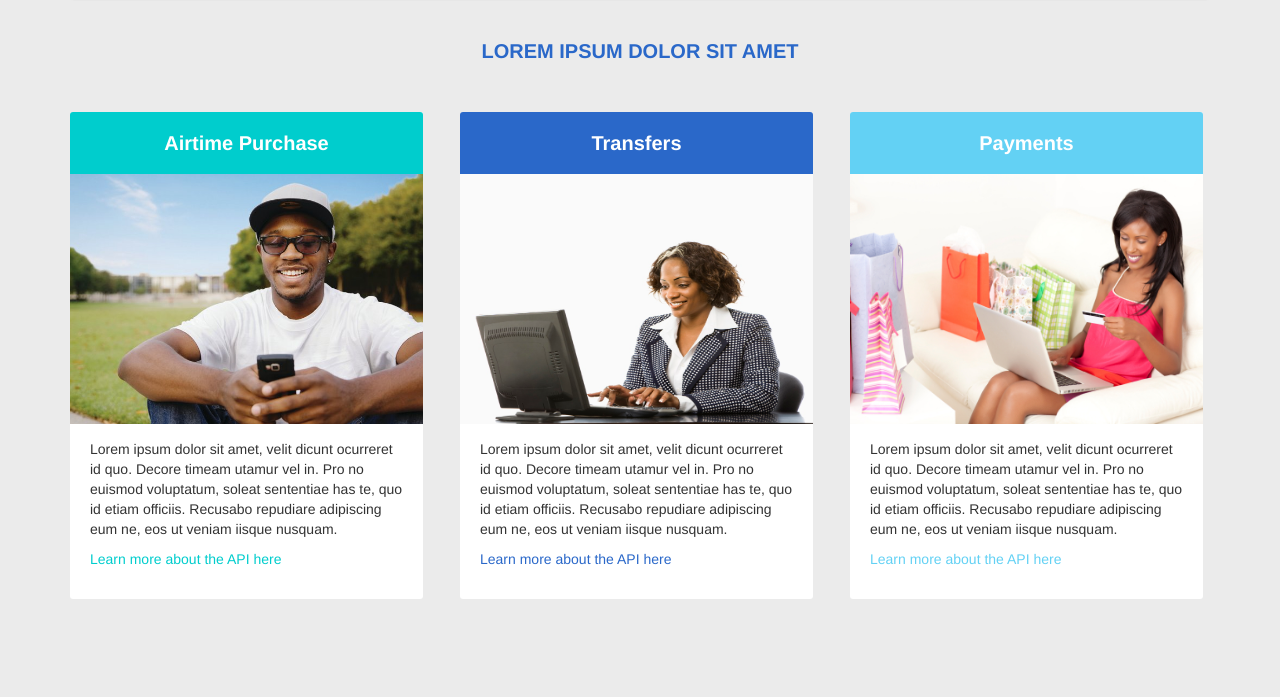
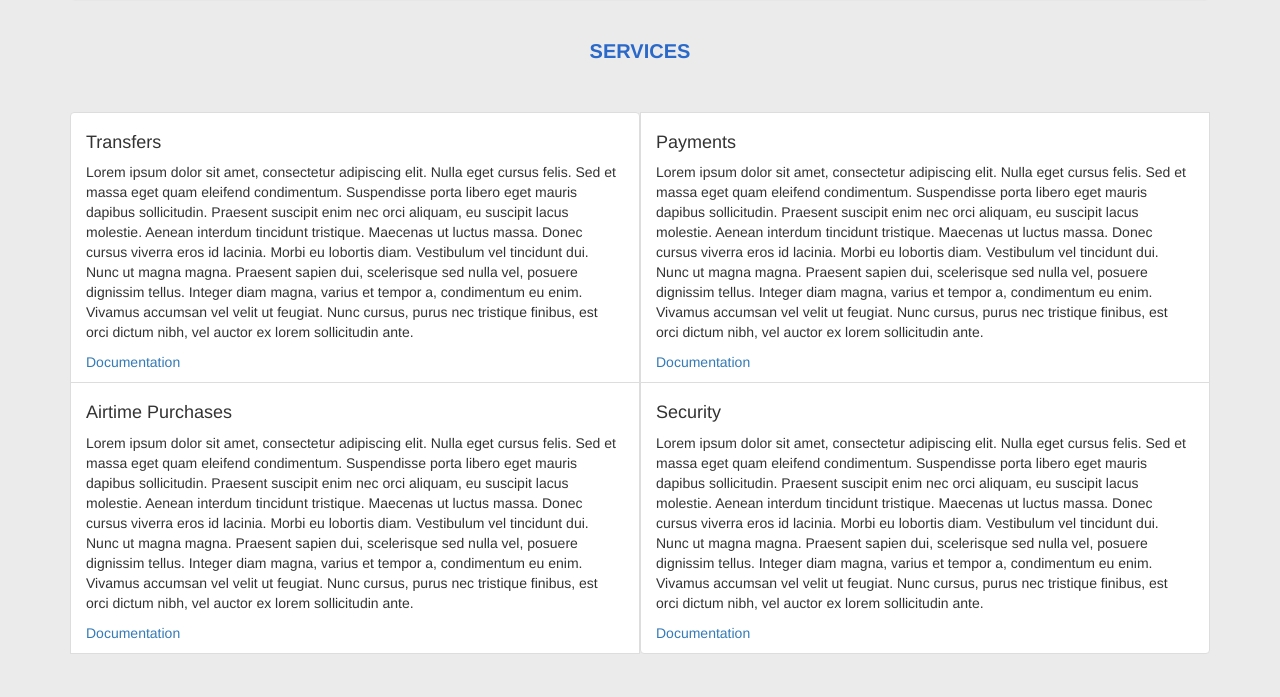
Before and after one commit to paywithcapturemw/DeveloperCentral, a website: page public/index.html at #!/services in a window 1280 px wide. Shown: the part 103-800 px from the top of the page. Drawn offline with nearby package versions, Linux system fonts and the light colour scheme; some packages are replaced by stand-ins of ours; files that its build step writes are made by us from their sources; a script that the page names is missing.

Commit message:
Added the service list page and edited the nav bar

```diff
--- a/public/index.html
+++ b/public/index.html
@@ -17,6 +17,7 @@
     <!-- <link rel="stylesheet" href="../bower_components/angular-ui/angular-ui.css"> -->
     <link rel="stylesheet" href="styles/main.css">
     <link rel="stylesheet" href="styles/header.css">
+    <link rel="stylesheet" href="styles/services-list.css">
     <!-- endbuild -->
 </head>
 
@@ -39,14 +40,14 @@
                 <div class="collapse navbar-collapse nav-padding" collapse="!isCollapsed" role="navigation">
                     <ul class="nav navbar-nav navbar-right">
                         <li class="header">
-                            <a class="nav-border">Services</a>
+                            <a class="nav-border" href="/#/services">Services</a>
                         </li>
                         <li class="divider-vertical"></li>
                         <li>
-                            <a class="nav-border">Community</a>
+                            <a class="nav-border" href="/#!">API Showcase</a>
                         </li>
                         <li>
-                            <a class="nav-border" href="">Support</a>
+                            <a class="nav-border" href="">Login</a>
                         </li>
                         <li>
                             <a ng-click="openRegistrationModal()">Register</a>
--- a/public/scripts/app.js
+++ b/public/scripts/app.js
@@ -27,6 +27,11 @@ app.config(function ($routeProvider) {
         controller: 'MainCtrl',
         controllerAs: 'main'
       })
+      .when('/services', {
+        templateUrl: 'views/services-list.html',
+        controller: 'MainCtrl',
+        controllerAs: 'main'
+      })
       .otherwise({
         redirectTo: '/'
       });
--- a/public/scripts/controllers/authentication-controller.js
+++ b/public/scripts/controllers/authentication-controller.js
@@ -5,7 +5,6 @@ app.controller('AuthenticationCtrl',
 
         // $scope.details = details;
         $scope.register = function() {
-            console.log("user details is =",$scope.user);
             $modalInstance.close({user: $scope.user});
             $scope.signup($scope.user);
         };
@@ -34,9 +33,6 @@ app.controller('AuthenticationCtrl',
             $http.post('/user', user).success(function(response) {
                 //If successful we assign the response to the global user model
                 $scope.user = response;
-                console.log('user=',$scope.user);
-                //And redirect to the index page
-                // $location.path('/');
             }).error(function(response) {
                 $scope.error = response.message;
             });
--- /dev/null
+++ b/public/styles/services-list.css
@@ -0,0 +1,17 @@
+/* {
+  margin: 0;
+  padding: 0;
+}*/
+
+
+
+/*.clearfix() {
+  &:before,
+  &:after {
+    content: " ";
+    display: table;
+  }
+  &:after {
+    clear: both;
+  }
+}*/
--- /dev/null
+++ b/public/views/services-list.html
@@ -0,0 +1,43 @@
+<div ng-controller="MainCtrl">
+    <div class="row services-parent-div">
+        <div class="col-md-12 introduction">
+            <p class="text-uppercase text-center">Services</p>
+        </div>
+        <div class="services-list clearfix">
+            <div class="container">
+                <div id="home_div">
+                    <div class="list-group" data-ng-controller="JobsController" data-ng-init="find()">
+                        <div class="list-group-item col-md-6" style="overflow: hidden">
+                                <h4>Transfers</h4>
+                                <p>Lorem ipsum dolor sit amet, consectetur adipiscing elit. Nulla eget cursus felis. Sed et massa eget quam eleifend condimentum. Suspendisse porta libero eget mauris dapibus sollicitudin. Praesent suscipit enim nec orci aliquam, eu suscipit lacus molestie. Aenean interdum tincidunt tristique. Maecenas ut luctus massa. Donec cursus viverra eros id lacinia. Morbi eu lobortis diam. Vestibulum vel tincidunt dui. Nunc ut magna magna. Praesent sapien dui, scelerisque sed nulla vel, posuere dignissim tellus. Integer diam magna, varius et tempor a, condimentum eu enim. Vivamus accumsan vel velit ut feugiat. Nunc cursus, purus nec tristique finibus, est orci dictum nibh, vel auctor ex lorem sollicitudin ante.</p>
+                                 <div>
+                                  <a href="">Documentation</a>
+                                </div>
+                        </div>
+                        <div class="list-group-item col-md-6">
+                                <h4>Payments</h4>
+                                <p>Lorem ipsum dolor sit amet, consectetur adipiscing elit. Nulla eget cursus felis. Sed et massa eget quam eleifend condimentum. Suspendisse porta libero eget mauris dapibus sollicitudin. Praesent suscipit enim nec orci aliquam, eu suscipit lacus molestie. Aenean interdum tincidunt tristique. Maecenas ut luctus massa. Donec cursus viverra eros id lacinia. Morbi eu lobortis diam. Vestibulum vel tincidunt dui. Nunc ut magna magna. Praesent sapien dui, scelerisque sed nulla vel, posuere dignissim tellus. Integer diam magna, varius et tempor a, condimentum eu enim. Vivamus accumsan vel velit ut feugiat. Nunc cursus, purus nec tristique finibus, est orci dictum nibh, vel auctor ex lorem sollicitudin ante.</p>
+                                 <div>
+                                  <a href="">Documentation</a>
+                                </div>
+                        </div>
+                        <div class="list-group-item col-md-6">
+                                <h4>Airtime Purchases</h4>
+                                <p>Lorem ipsum dolor sit amet, consectetur adipiscing elit. Nulla eget cursus felis. Sed et massa eget quam eleifend condimentum. Suspendisse porta libero eget mauris dapibus sollicitudin. Praesent suscipit enim nec orci aliquam, eu suscipit lacus molestie. Aenean interdum tincidunt tristique. Maecenas ut luctus massa. Donec cursus viverra eros id lacinia. Morbi eu lobortis diam. Vestibulum vel tincidunt dui. Nunc ut magna magna. Praesent sapien dui, scelerisque sed nulla vel, posuere dignissim tellus. Integer diam magna, varius et tempor a, condimentum eu enim. Vivamus accumsan vel velit ut feugiat. Nunc cursus, purus nec tristique finibus, est orci dictum nibh, vel auctor ex lorem sollicitudin ante.</p>
+                                <div>
+                                  <a href="">Documentation</a>
+                                </div>
+                        </div>
+                        <div class="list-group-item col-md-6">
+                                <h4>Security</h4>
+                                <p>Lorem ipsum dolor sit amet, consectetur adipiscing elit. Nulla eget cursus felis. Sed et massa eget quam eleifend condimentum. Suspendisse porta libero eget mauris dapibus sollicitudin. Praesent suscipit enim nec orci aliquam, eu suscipit lacus molestie. Aenean interdum tincidunt tristique. Maecenas ut luctus massa. Donec cursus viverra eros id lacinia. Morbi eu lobortis diam. Vestibulum vel tincidunt dui. Nunc ut magna magna. Praesent sapien dui, scelerisque sed nulla vel, posuere dignissim tellus. Integer diam magna, varius et tempor a, condimentum eu enim. Vivamus accumsan vel velit ut feugiat. Nunc cursus, purus nec tristique finibus, est orci dictum nibh, vel auctor ex lorem sollicitudin ante.</p>
+                                 <div>
+                                  <a href="">Documentation</a>
+                                </div>
+                        </div>
+                    </div>
+                </div>
+            </div>
+        </div>
+    </div>
+</div>
```
Also changed, not shown: app/controllers/user.js (+17 -7 lines).
